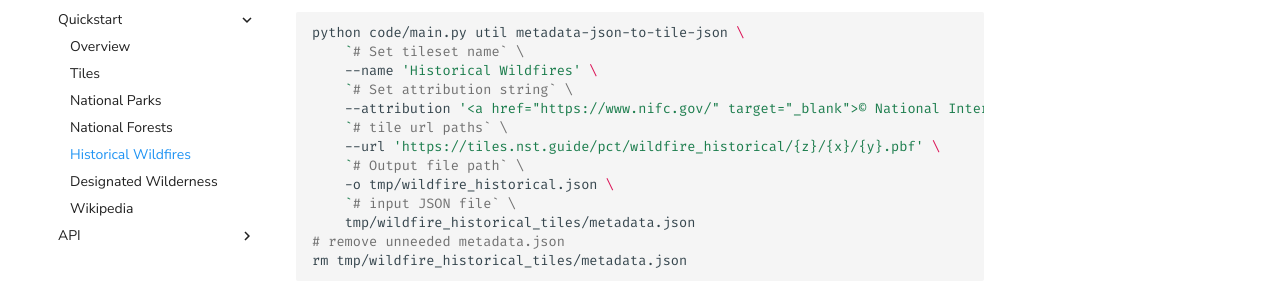
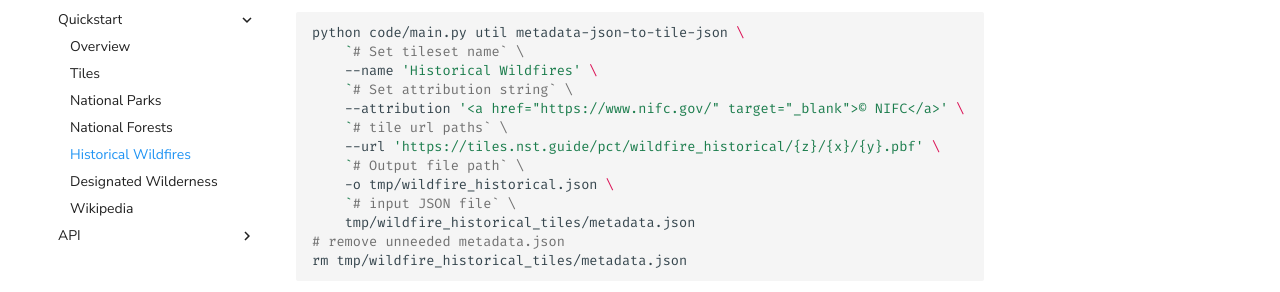
Before and after one commit to nst-guide/data, an MkDocs documentation site: the page built from docs/src/cli/quickstart/wildfire_historical.md, in a window 1280 px wide and 900 px high, scrolled down 1052 px. Shown: the part 160-452 px from the top of the window. Built offline with MkDocs 1.6.1 and Material for MkDocs 9.7.7, drawn with Linux system fonts in a browser that asks for light colours; comment, search, counter and statistics services are not loaded.

Commit message:
Shorten attribution

```diff
--- a/docs/src/cli/quickstart/wildfire_historical.md
+++ b/docs/src/cli/quickstart/wildfire_historical.md
@@ -57,7 +57,7 @@ python code/main.py util metadata-json-to-tile-json \
     `# Set tileset name` \
     --name 'Historical Wildfires' \
     `# Set attribution string` \
-    --attribution '<a href="https://www.nifc.gov/" target="_blank">© National Interagency Fire Center</a>' \
+    --attribution '<a href="https://www.nifc.gov/" target="_blank">© NIFC</a>' \
     `# tile url paths` \
     --url 'https://tiles.nst.guide/pct/wildfire_historical/{z}/{x}/{y}.pbf' \
     `# Output file path` \
```
